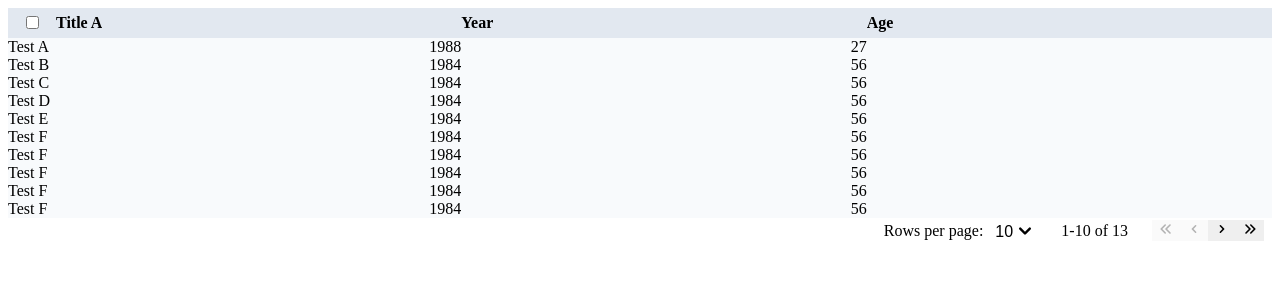
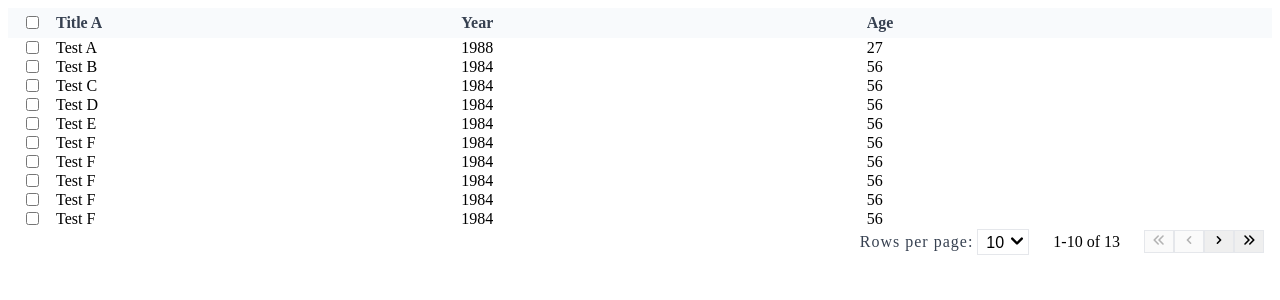
Before and after one commit to benlittlenz/Datatable, a React (Create React App) app: page / in a window 1280 px wide. Shown: the top 300 px of the page. Built offline with nearby package versions, Linux system fonts and the light colour scheme.

Commit message:
Modified table styling

```diff
--- a/src/components/ColumnCheckbox/Checkbox.tsx
+++ b/src/components/ColumnCheckbox/Checkbox.tsx
@@ -14,7 +14,6 @@ const calculateBaseStyle = (disabled: boolean) => ({
 
 interface CheckboxProps {
   name: string;
-  // eslint-disable-next-line @typescript-eslint/no-explicit-any
   component?: any;
   componentOptions?: { [key: string]: unknown };
   indeterminate?: boolean;
@@ -34,7 +33,6 @@ function Checkbox({
 }: CheckboxProps): JSX.Element {
   const setCheckboxRef = (checkbox: HTMLInputElement) => {
     if (checkbox) {
-      // eslint-disable-next-line no-param-reassign
       checkbox.indeterminate = indeterminate;
     }
   };
@@ -49,7 +47,6 @@ function Checkbox({
 
   return (
     <TagName
-      // allow this component to fully control these options
       type="checkbox"
       ref={setCheckboxRef}
       style={baseStyle}
--- a/src/components/Pagination/index.tsx
+++ b/src/components/Pagination/index.tsx
@@ -39,7 +39,7 @@ const Button = styled.button<{
   position: relative;
   display: block;
   user-select: none;
-  border: none;
+  border: 1px solid #e5e7eb;
   ${({ isRTL }) => isRTL && "transform: scale(-1, -1)"};
 `;
 
@@ -65,6 +65,8 @@ const Range = styled(Span)`
 
 const RowLabel = styled(Span)`
   margin: 0 4px;
+  color: #374151;
+  letter-spacing: 1px;
 `;
 
 interface PaginationProps {
--- a/src/components/Select/index.tsx
+++ b/src/components/Select/index.tsx
@@ -12,7 +12,7 @@ const SelectControl = styled.select`
   box-sizing: content-box;
   font-size: inherit;
   color: inherit;
-  border: none;
+  border: 1px solid #e5e7eb;
   background-color: transparent;
   appearance: none;
   direction: ltr;
--- /dev/null
+++ b/src/components/TableCellCheckbox/index.tsx
@@ -0,0 +1,31 @@
+import React from "react";
+import styled from "styled-components";
+import { CellBase } from "../Cell";
+// import Checkbox from "../ColumnCheckbox/Checkbox";
+
+const TableCellCheckboxStyle = styled(CellBase)`
+  flex: 0 0 48px;
+  min-width: 48px;
+  justify-content: center;
+  align-items: center;
+  user-select: none;
+  white-space: nowrap;
+`;
+
+type TableCellCheckboxProps = {
+  name: string;
+};
+
+function TableCellCheckbox({ name }: TableCellCheckboxProps): JSX.Element {
+  return (
+    <TableCellCheckboxStyle
+      onClick={(e: React.MouseEvent) => e.stopPropagation()}
+      className="rdt_TableCell"
+      noPadding
+    >
+      <input type="checkbox" name={name} aria-label={name} />
+    </TableCellCheckboxStyle>
+  );
+}
+
+export default TableCellCheckbox;
--- a/src/components/TableHeader/index.tsx
+++ b/src/components/TableHeader/index.tsx
@@ -3,7 +3,8 @@ import styled from "styled-components";
 const Head = styled.div`
   display: flex;
   width: 100%;
-  background-color: #e2e8f0;
+  background-color: #f8fafc;
+  color: #374151;
   padding: 6px 0px;
 `;
 
--- a/src/components/TableRow/index.tsx
+++ b/src/components/TableRow/index.tsx
@@ -1,7 +1,7 @@
 import styled from "styled-components";
 import { prop } from "../../utils";
 import { TableRow } from "../types";
-
+import TableCellCheckbox from "../TableCellCheckbox";
 import TableCell from "../TableCell";
 
 const TableRowStyle = styled.div`
@@ -10,7 +10,6 @@ const TableRowStyle = styled.div`
   align-content: stretch;
   width: 100%;
   box-sizing: border-box;
-  background-color: #f8fafc;
 `;
 
 type TableRowProps<T> = {
@@ -31,6 +30,7 @@ function Row<T>({
   const rowKeyField = prop(row as TableRow, keyField);
   return (
     <TableRowStyle id={`row-${id}`} role="row">
+      <TableCellCheckbox name={`select-row-${rowKeyField}`} />
       {columns.map((column: any) => {
         console.log("COLUMN >>> ", column);
         return (
```
Also changed, not shown: tsconfig.json (+11 -3 lines).
